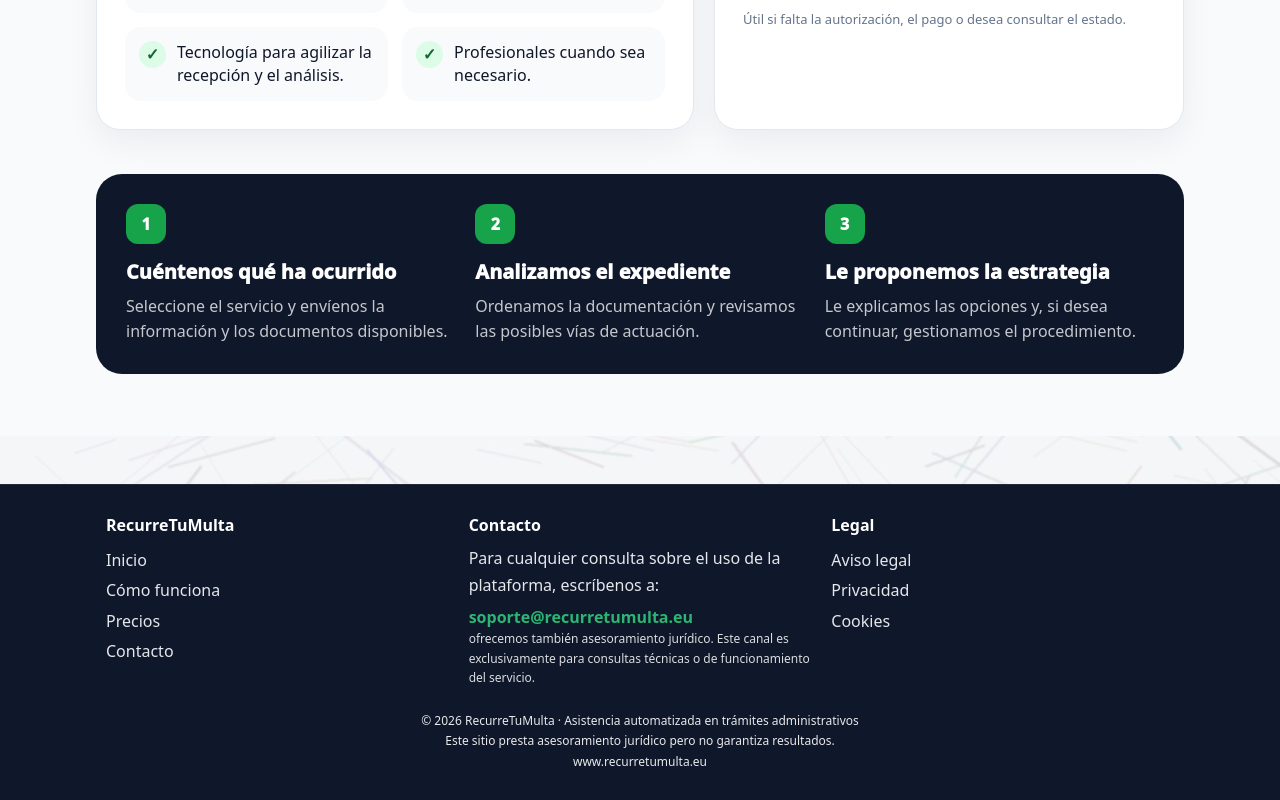
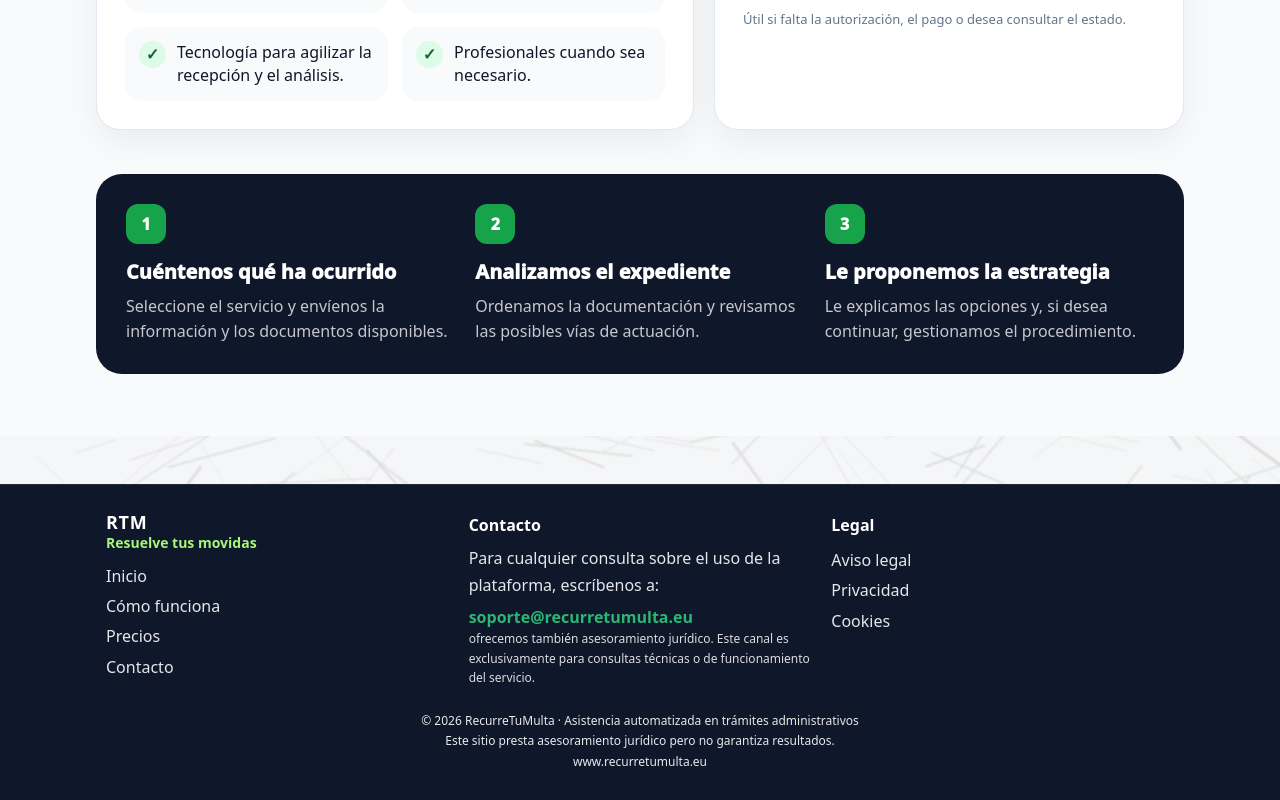
Before and after one commit to SOLUZZZZZZ1/recurretumulta-frontendweb3-8-26, a React (Vite) app: page /#/ in a window 1280 px wide. Shown: the part 1250-2050 px from the top of the page. Built offline with nearby package versions, Linux system fonts and the light colour scheme; no server answers.

Commit message:
Reuse RTM visual identity in shared header and footer

```diff
--- a/src/components/Footer.jsx
+++ b/src/components/Footer.jsx
@@ -1,5 +1,6 @@
 import React from "react";
 import { Link, useLocation } from "react-router-dom";
+import RtmBrand from "./RtmBrand.jsx";
 
 export default function Footer() {
   const { search, hash } = useLocation();
@@ -22,7 +23,7 @@ export default function Footer() {
       }}
     >
       <div
-        className="sr-container"
+        className="sr-container rtm-footer-grid"
         style={{
           display: "grid",
           gap: 20,
@@ -31,9 +32,7 @@ export default function Footer() {
       >
         {/* RECURRE TU MULTA */}
         <div>
-          <h4 style={{ marginBottom: 8, fontSize: 16, fontWeight: 800 }}>
-            RecurreTuMulta
-          </h4>
+          <RtmBrand placement="footer" />
           <ul style={{ listStyle: "none", padding: 0, lineHeight: 1.9 }}>
             <li>
               <Link to="/" style={{ color: "#e5e7eb" }}>
--- a/src/components/Navbar.jsx
+++ b/src/components/Navbar.jsx
@@ -1,6 +1,6 @@
 import { useEffect, useRef, useState } from "react";
 import { Link, useLocation } from "react-router-dom";
-import logo from "/rtm-logo-transparente-recortado.png";
+import RtmBrand, { RTM_BRAND_LABEL } from "./RtmBrand.jsx";
 
 const MAIN_LINKS = [
   { to: "/", label: "Inicio" },
@@ -245,12 +245,9 @@ export default function Navbar() {
           <Link
             to="/"
             className="rtm-navbar-brand"
-            aria-label="RTM — Resuelve tus movidas. Ir al inicio"
+            aria-label={RTM_BRAND_LABEL}
           >
-            <span className="rtm-navbar-logo-frame" aria-hidden="true">
-              <img src={logo} alt="" className="rtm-navbar-logo" />
-            </span>
-            <span className="rtm-navbar-tagline">Resuelve tus movidas</span>
+            <RtmBrand />
           </Link>
 
           <button
--- /dev/null
+++ b/src/components/RtmBrand.jsx
@@ -0,0 +1,20 @@
+import React from "react";
+import logo from "/rtm-logo-transparente-recortado.png";
+
+export const RTM_TAGLINE = "Resuelve tus movidas";
+export const RTM_BRAND_LABEL = `RTM — ${RTM_TAGLINE}. Ir al inicio`;
+
+export default function RtmBrand({ placement = "header" }) {
+  if (placement === "footer") {
+    return <div className="rtm-footer-brand">
+      <span className="rtm-footer-brand-name">RTM</span>
+      <span className="rtm-footer-brand-tagline">{RTM_TAGLINE}</span>
+    </div>;
+  }
+  return <>
+    <span className="rtm-navbar-logo-frame" aria-hidden="true">
+      <img src={logo} alt="" className="rtm-navbar-logo" />
+    </span>
+    <span className="rtm-navbar-tagline">{RTM_TAGLINE}</span>
+  </>;
+}
--- a/src/index.css
+++ b/src/index.css
@@ -615,6 +615,40 @@ textarea {
 
 /* RTM brand: visual fragment from reviewed staging; production logo and navigation retained. */
 
+.rtm-footer-brand {
+  margin-bottom: 10px;
+  display: flex;
+  flex-direction: column;
+  align-items: flex-start;
+  line-height: 1.05;
+}
+
+.rtm-footer-brand-name {
+  color: #fff;
+  font-size: 18px;
+  font-weight: 900;
+  letter-spacing: .04em;
+}
+
+.rtm-footer-brand-tagline {
+  margin-top: 4px;
+  color: #a7f57a;
+  font-size: 14px;
+  font-weight: 780;
+}
+
+@media (max-width: 980px) {
+  .rtm-footer-grid {
+    grid-template-columns: repeat(2, minmax(0, 1fr)) !important;
+  }
+}
+
+@media (max-width: 640px) {
+  .rtm-footer-grid {
+    grid-template-columns: minmax(0, 1fr) !important;
+  }
+}
+
 .rtm-navbar-brand {
   height: 76px;
   min-width: 0;
```
